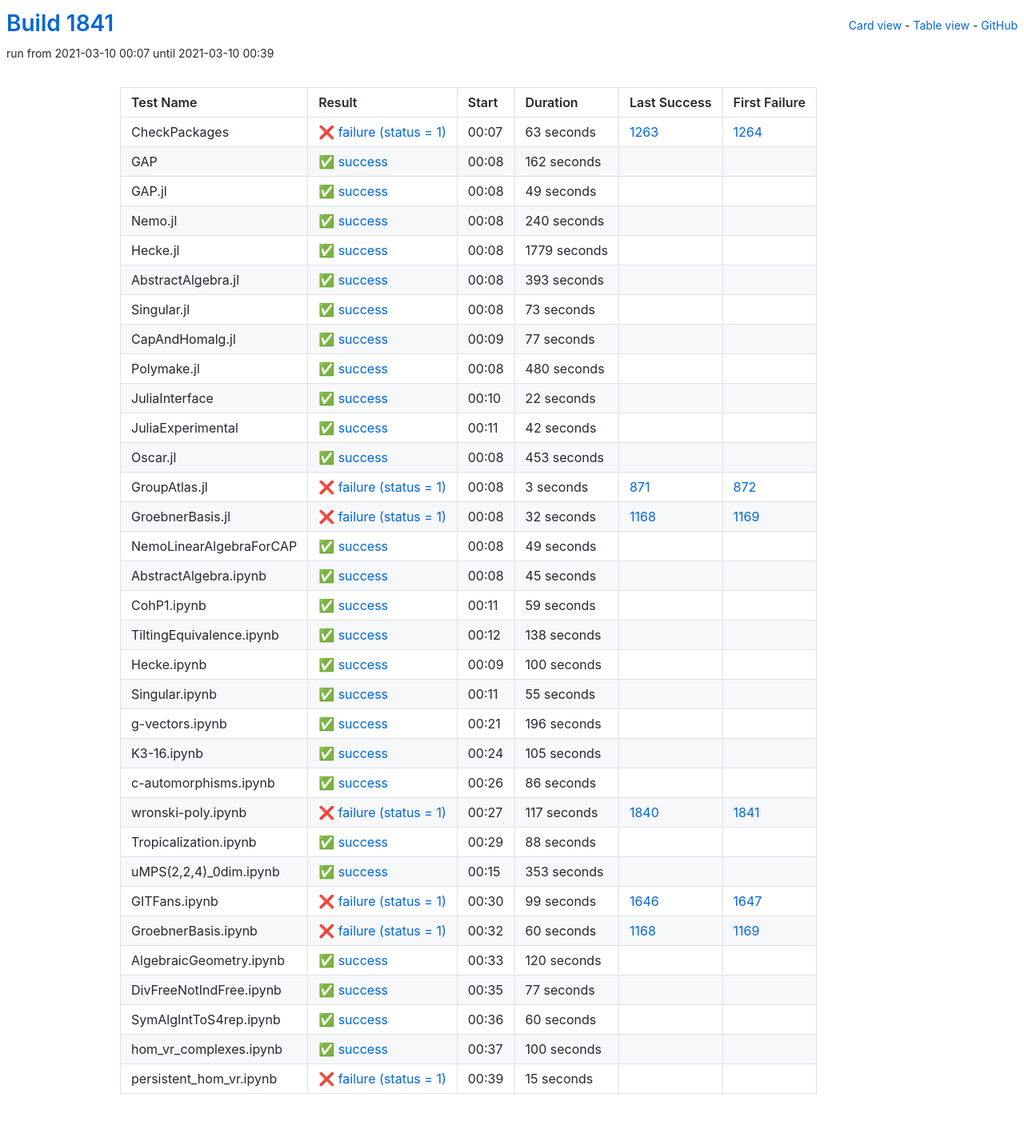
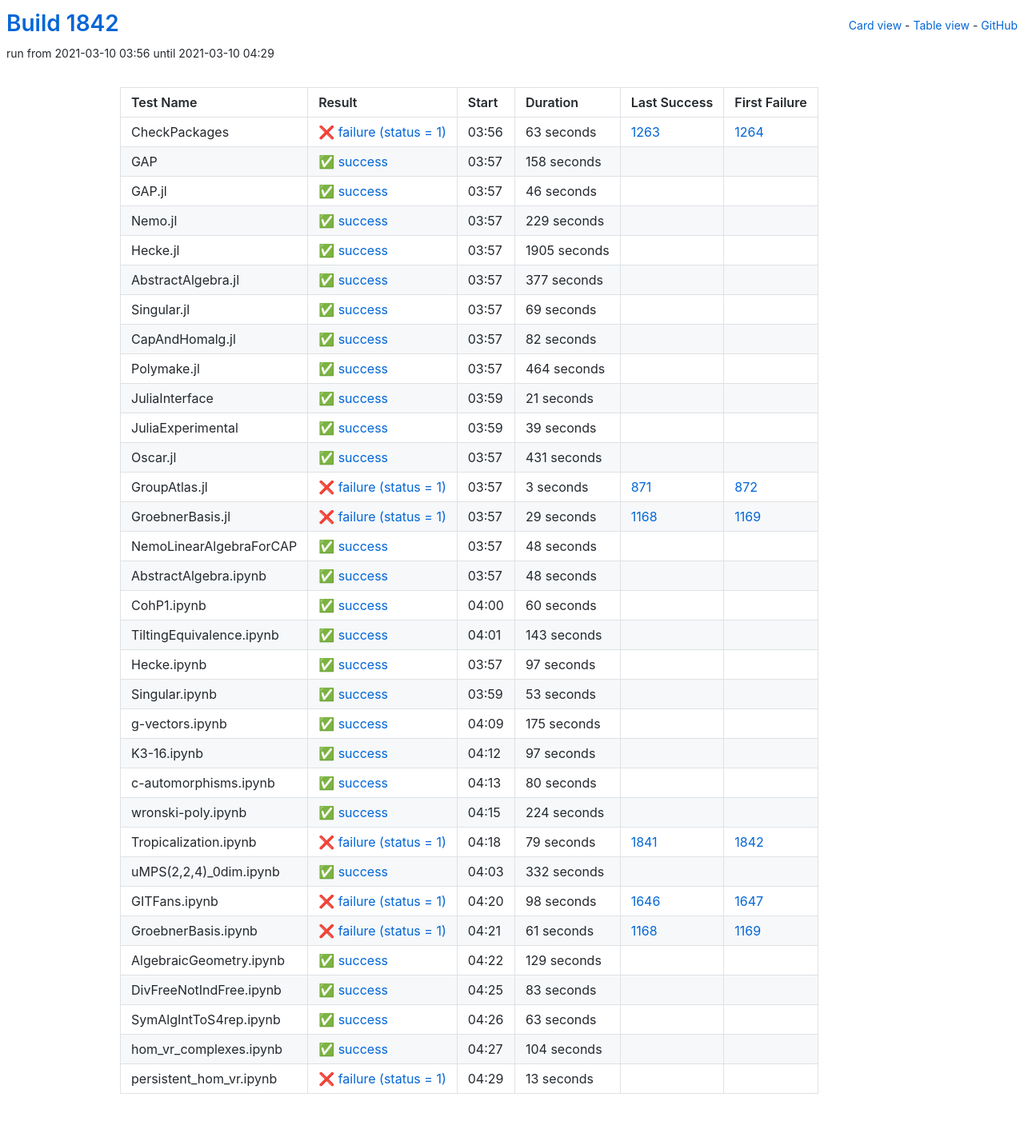
Before and after one commit to oscar-system/oscar-ci-status-stable, a Jekyll site: the page built from table.html, in a window 1280 px wide. Shown: the whole page at 80% size. Built offline with Jekyll 4.4.1, drawn with Linux system fonts in a browser that asks for light colours.

Commit message:
Build #1842

```diff
--- a/_data/ci.yml
+++ b/_data/ci.yml
@@ -1,6 +1,6 @@
 ---
-build: 1841
-build_url: https://oscarci.mathematik.uni-kl.de/job/oscar-stable/1841/
+build: 1842
+build_url: https://oscarci.mathematik.uni-kl.de/job/oscar-stable/1842/
 job: oscar-stable
 organization: oscar-system
 repo: oscar-ci-status-stable
@@ -8,8 +8,8 @@ repourl: https://github.com/oscar-system/oscar-ci-status-stable
 tests:
 - name: CheckPackages
   id: checkpackages
-  log: https://oscarci.mathematik.uni-kl.de/job/oscar-stable/1841/artifact/logs/build-1841/CheckPackages.log
-  start: 2021-03-10 00:07
+  log: https://oscarci.mathematik.uni-kl.de/job/oscar-stable/1842/artifact/logs/build-1842/CheckPackages.log
+  start: 2021-03-10 03:56
   success: false
   exitcode: 1
   status: failure
@@ -20,140 +20,140 @@ tests:
   first_failure_url: https://oscarci.mathematik.uni-kl.de/job/oscar-stable/1264/
 - name: GAP
   id: gap
-  log: https://oscarci.mathematik.uni-kl.de/job/oscar-stable/1841/artifact/logs/build-1841/GAP.log
-  start: 2021-03-10 00:08
+  log: https://oscarci.mathematik.uni-kl.de/job/oscar-stable/1842/artifact/logs/build-1842/GAP.log
+  start: 2021-03-10 03:57
   success: true
   exitcode: 0
   status: success
-  duration: 162
+  duration: 158
   last_success: false
   last_success_url:
   first_failure: false
   first_failure_url:
 - name: GAP.jl
   id: gap-jl
-  log: https://oscarci.mathematik.uni-kl.de/job/oscar-stable/1841/artifact/logs/build-1841/GAP.jl.log
-  start: 2021-03-10 00:08
+  log: https://oscarci.mathematik.uni-kl.de/job/oscar-stable/1842/artifact/logs/build-1842/GAP.jl.log
+  start: 2021-03-10 03:57
   success: true
   exitcode: 0
   status: success
-  duration: 49
+  duration: 46
   last_success: false
   last_success_url:
   first_failure: false
   first_failure_url:
 - name: Nemo.jl
   id: nemo-jl
-  log: https://oscarci.mathematik.uni-kl.de/job/oscar-stable/1841/artifact/logs/build-1841/Nemo.jl.log
-  start: 2021-03-10 00:08
+  log: https://oscarci.mathematik.uni-kl.de/job/oscar-stable/1842/artifact/logs/build-1842/Nemo.jl.log
+  start: 2021-03-10 03:57
   success: true
   exitcode: 0
   status: success
-  duration: 240
+  duration: 229
   last_success: false
   last_success_url:
   first_failure: false
   first_failure_url:
 - name: Hecke.jl
   id: hecke-jl
-  log: https://oscarci.mathematik.uni-kl.de/job/oscar-stable/1841/artifact/logs/build-1841/Hecke.jl.log
-  start: 2021-03-10 00:08
+  log: https://oscarci.mathematik.uni-kl.de/job/oscar-stable/1842/artifact/logs/build-1842/Hecke.jl.log
+  start: 2021-03-10 03:57
   success: true
   exitcode: 0
   status: success
-  duration: 1779
+  duration: 1905
   last_success: false
   last_success_url:
   first_failure: false
   first_failure_url:
 - name: AbstractAlgebra.jl
   id: abstractalgebra-jl
-  log: https://oscarci.mathematik.uni-kl.de/job/oscar-stable/1841/artifact/logs/build-1841/AbstractAlgebra.jl.log
-  start: 2021-03-10 00:08
+  log: https://oscarci.mathematik.uni-kl.de/job/oscar-stable/1842/artifact/logs/build-1842/AbstractAlgebra.jl.log
+  start: 2021-03-10 03:57
   success: true
   exitcode: 0
   status: success
-  duration: 393
+  duration: 377
   last_success: false
   last_success_url:
   first_failure: false
   first_failure_url:
 - name: Singular.jl
   id: singular-jl
-  log: https://oscarci.mathematik.uni-kl.de/job/oscar-stable/1841/artifact/logs/build-1841/Singular.jl.log
-  start: 2021-03-10 00:08
+  log: https://oscarci.mathematik.uni-kl.de/job/oscar-stable/1842/artifact/logs/build-1842/Singular.jl.log
+  start: 2021-03-10 03:57
   success: true
   exitcode: 0
   status: success
-  duration: 73
+  duration: 69
   last_success: false
   last_success_url:
   first_failure: false
   first_failure_url:
 - name: CapAndHomalg.jl
   id: capandhomalg-jl
-  log: https://oscarci.mathematik.uni-kl.de/job/oscar-stable/1841/artifact/logs/build-1841/CapAndHomalg.jl.log
-  start: 2021-03-10 00:09
+  log: https://oscarci.mathematik.uni-kl.de/job/oscar-stable/1842/artifact/logs/build-1842/CapAndHomalg.jl.log
+  start: 2021-03-10 03:57
   success: true
   exitcode: 0
   status: success
-  duration: 77
+  duration: 82
   last_success: false
   last_success_url:
   first_failure: false
   first_failure_url:
 - name: Polymake.jl
   id: polymake-jl
-  log: https://oscarci.mathematik.uni-kl.de/job/oscar-stable/1841/artifact/logs/build-1841/Polymake.jl.log
-  start: 2021-03-10 00:08
+  log: https://oscarci.mathematik.uni-kl.de/job/oscar-stable/1842/artifact/logs/build-1842/Polymake.jl.log
+  start: 2021-03-10 03:57
   success: true
   exitcode: 0
   status: success
-  duration: 480
+  duration: 464
   last_success: false
   last_success_url:
   first_failure: false
   first_failure_url:
 - name: JuliaInterface
   id: juliainterface
-  log: https://oscarci.mathematik.uni-kl.de/job/oscar-stable/1841/artifact/logs/build-1841/JuliaInterface.log
-  start: 2021-03-10 00:10
+  log: https://oscarci.mathematik.uni-kl.de/job/oscar-stable/1842/artifact/logs/build-1842/JuliaInterface.log
+  start: 2021-03-10 03:59
   success: true
   exitcode: 0
   status: success
-  duration: 22
+  duration: 21
   last_success: false
   last_success_url:
   first_failure: false
   first_failure_url:
 - name: JuliaExperimental
   id: juliaexperimental
-  log: https://oscarci.mathematik.uni-kl.de/job/oscar-stable/1841/artifact/logs/build-1841/JuliaExperimental.log
-  start: 2021-03-10 00:11
+  log: https://oscarci.mathematik.uni-kl.de/job/oscar-stable/1842/artifact/logs/build-1842/JuliaExperimental.log
+  start: 2021-03-10 03:59
   success: true
   exitcode: 0
   status: success
-  duration: 42
+  duration: 39
   last_success: false
   last_success_url:
   first_failure: false
   first_failure_url:
 - name: Oscar.jl
   id: oscar-jl
-  log: https://oscarci.mathematik.uni-kl.de/job/oscar-stable/1841/artifact/logs/build-1841/Oscar.jl.log
-  start: 2021-03-10 00:08
+  log: https://oscarci.mathematik.uni-kl.de/job/oscar-stable/1842/artifact/logs/build-1842/Oscar.jl.log
+  start: 2021-03-10 03:57
   success: true
   exitcode: 0
   status: success
-  duration: 453
+  duration: 431
   last_success: false
   last_success_url:
   first_failure: false
   first_failure_url:
 - name: GroupAtlas.jl
   id: groupatlas-jl
-  log: https://oscarci.mathematik.uni-kl.de/job/oscar-stable/1841/artifact/logs/build-1841/GroupAtlas.jl.log
-  start: 2021-03-10 00:08
+  log: https://oscarci.mathematik.uni-kl.de/job/oscar-stable/1842/artifact/logs/build-1842/GroupAtlas.jl.log
+  start: 2021-03-10 03:57
   success: false
   exitcode: 1
   status: failure
@@ -164,212 +164,44 @@ tests:
   first_failure_url: https://oscarci.mathematik.uni-kl.de/job/oscar-stable/872/
 - name: GroebnerBasis.jl
   id: groebnerbasis-jl
-  log: https://oscarci.mathematik.uni-kl.de/job/oscar-stable/1841/artifact/logs/build-1841/GroebnerBasis.jl.log
-  start: 2021-03-10 00:08
+  log: https://oscarci.mathematik.uni-kl.de/job/oscar-stable/1842/artifact/logs/build-1842/GroebnerBasis.jl.log
+  start: 2021-03-10 03:57
   success: false
   exitcode: 1
   status: failure
-  duration: 32
+  duration: 29
   last_success: 1168
   last_success_url: https://oscarci.mathematik.uni-kl.de/job/oscar-stable/1168/
   first_failure: 1169
   first_failure_url: https://oscarci.mathematik.uni-kl.de/job/oscar-stable/1169/
 - name: NemoLinearAlgebraForCAP
   id: nemolinearalgebraforcap
-  log: https://oscarci.mathematik.uni-kl.de/job/oscar-stable/1841/artifact/logs/build-1841/NemoLinearAlgebraForCAP.log
-  start: 2021-03-10 00:08
+  log: https://oscarci.mathematik.uni-kl.de/job/oscar-stable/1842/artifact/logs/build-1842/NemoLinearAlgebraForCAP.log
+  start: 2021-03-10 03:57
   success: true
   exitcode: 0
   status: success
-  duration: 49
+  duration: 48
   last_success: false
   last_success_url:
   first_failure: false
   first_failure_url:
 - name: AbstractAlgebra.ipynb
   id: abstractalgebra-ipynb
-  log: https://oscarci.mathematik.uni-kl.de/job/oscar-stable/1841/artifact/logs/build-1841/AbstractAlgebra.ipynb.log
-  start: 2021-03-10 00:08
+  log: https://oscarci.mathematik.uni-kl.de/job/oscar-stable/1842/artifact/logs/build-1842/AbstractAlgebra.ipynb.log
+  start: 2021-03-10 03:57
   success: true
   exitcode: 0
   status: success
-  duration: 45
+  duration: 48
   last_success: false
   last_success_url:
   first_failure: false
   first_failure_url:
 - name: CohP1.ipynb
   id: cohp1-ipynb
-  log: https://oscarci.mathematik.uni-kl.de/job/oscar-stable/1841/artifact/logs/build-1841/CohP1.ipynb.log
-  start: 2021-03-10 00:11
-  success: true
-  exitcode: 0
-  status: success
-  duration: 59
-  last_success: false
-  last_success_url:
-  first_failure: false
-  first_failure_url:
-- name: TiltingEquivalence.ipynb
-  id: tiltingequivalence-ipynb
-  log: https://oscarci.mathematik.uni-kl.de/job/oscar-stable/1841/artifact/logs/build-1841/TiltingEquivalence.ipynb.log
-  start: 2021-03-10 00:12
-  success: true
-  exitcode: 0
-  status: success
-  duration: 138
-  last_success: false
-  last_success_url:
-  first_failure: false
-  first_failure_url:
-- name: Hecke.ipynb
-  id: hecke-ipynb
-  log: https://oscarci.mathematik.uni-kl.de/job/oscar-stable/1841/artifact/logs/build-1841/Hecke.ipynb.log
-  start: 2021-03-10 00:09
-  success: true
-  exitcode: 0
-  status: success
-  duration: 100
-  last_success: false
-  last_success_url:
-  first_failure: false
-  first_failure_url:
-- name: Singular.ipynb
-  id: singular-ipynb
-  log: https://oscarci.mathematik.uni-kl.de/job/oscar-stable/1841/artifact/logs/build-1841/Singular.ipynb.log
-  start: 2021-03-10 00:11
-  success: true
-  exitcode: 0
-  status: success
-  duration: 55
-  last_success: false
-  last_success_url:
-  first_failure: false
-  first_failure_url:
-- name: g-vectors.ipynb
-  id: g-vectors-ipynb
-  log: https://oscarci.mathematik.uni-kl.de/job/oscar-stable/1841/artifact/logs/build-1841/g-vectors.ipynb.log
-  start: 2021-03-10 00:21
-  success: true
-  exitcode: 0
-  status: success
-  duration: 196
-  last_success: false
-  last_success_url:
-  first_failure: false
-  first_failure_url:
-- name: K3-16.ipynb
-  id: k3-16-ipynb
-  log: https://oscarci.mathematik.uni-kl.de/job/oscar-stable/1841/artifact/logs/build-1841/K3-16.ipynb.log
-  start: 2021-03-10 00:24
-  success: true
-  exitcode: 0
-  status: success
-  duration: 105
-  last_success: false
-  last_success_url:
-  first_failure: false
-  first_failure_url:
-- name: c-automorphisms.ipynb
-  id: c-automorphisms-ipynb
-  log: https://oscarci.mathematik.uni-kl.de/job/oscar-stable/1841/artifact/logs/build-1841/c-automorphisms.ipynb.log
-  start: 2021-03-10 00:26
-  success: true
-  exitcode: 0
-  status: success
-  duration: 86
-  last_success: false
-  last_success_url:
-  first_failure: false
-  first_failure_url:
-- name: wronski-poly.ipynb
-  id: wronski-poly-ipynb
-  log: https://oscarci.mathematik.uni-kl.de/job/oscar-stable/1841/artifact/logs/build-1841/wronski-poly.ipynb.log
-  start: 2021-03-10 00:27
-  success: false
-  exitcode: 1
-  status: failure
-  duration: 117
-  last_success: 1840
-  last_success_url: https://oscarci.mathematik.uni-kl.de/job/oscar-stable/1840/
-  first_failure: 1841
-  first_failure_url: https://oscarci.mathematik.uni-kl.de/job/oscar-stable/1841/
-- name: Tropicalization.ipynb
-  id: tropicalization-ipynb
-  log: https://oscarci.mathematik.uni-kl.de/job/oscar-stable/1841/artifact/logs/build-1841/Tropicalization.ipynb.log
-  start: 2021-03-10 00:29
-  success: true
-  exitcode: 0
-  status: success
-  duration: 88
-  last_success: false
-  last_success_url:
-  first_failure: false
-  first_failure_url:
-- name: uMPS(2,2,4)_0dim.ipynb
-  id: umps-2-2-4-0dim-ipynb
-  log: https://oscarci.mathematik.uni-kl.de/job/oscar-stable/1841/artifact/logs/build-1841/uMPS-2-2-4-_0dim.ipynb.log
-  start: 2021-03-10 00:15
-  success: true
-  exitcode: 0
-  status: success
-  duration: 353
-  last_success: false
-  last_success_url:
-  first_failure: false
-  first_failure_url:
-- name: GITFans.ipynb
-  id: gitfans-ipynb
-  log: https://oscarci.mathematik.uni-kl.de/job/oscar-stable/1841/artifact/logs/build-1841/GITFans.ipynb.log
-  start: 2021-03-10 00:30
-  success: false
-  exitcode: 1
-  status: failure
-  duration: 99
-  last_success: 1646
-  last_success_url: https://oscarci.mathematik.uni-kl.de/job/oscar-stable/1646/
-  first_failure: 1647
-  first_failure_url: https://oscarci.mathematik.uni-kl.de/job/oscar-stable/1647/
-- name: GroebnerBasis.ipynb
-  id: groebnerbasis-ipynb
-  log: https://oscarci.mathematik.uni-kl.de/job/oscar-stable/1841/artifact/logs/build-1841/GroebnerBasis.ipynb.log
-  start: 2021-03-10 00:32
-  success: false
-  exitcode: 1
-  status: failure
-  duration: 60
-  last_success: 1168
-  last_success_url: https://oscarci.mathematik.uni-kl.de/job/oscar-stable/1168/
-  first_failure: 1169
-  first_failure_url: https://oscarci.mathematik.uni-kl.de/job/oscar-stable/1169/
-- name: AlgebraicGeometry.ipynb
-  id: algebraicgeometry-ipynb
-  log: https://oscarci.mathematik.uni-kl.de/job/oscar-stable/1841/artifact/logs/build-1841/AlgebraicGeometry.ipynb.log
-  start: 2021-03-10 00:33
-  success: true
-  exitcode: 0
-  status: success
-  duration: 120
-  last_success: false
-  last_success_url:
-  first_failure: false
-  first_failure_url:
-- name: DivFreeNotIndFree.ipynb
-  id: divfreenotindfree-ipynb
-  log: https://oscarci.mathematik.uni-kl.de/job/oscar-stable/1841/artifact/logs/build-1841/DivFreeNotIndFree.ipynb.log
-  start: 2021-03-10 00:35
-  success: true
-  exitcode: 0
-  status: success
-  duration: 77
-  last_success: false
-  last_success_url:
-  first_failure: false
-  first_failure_url:
-- name: SymAlgIntToS4rep.ipynb
-  id: symalginttos4rep-ipynb
-  log: https://oscarci.mathematik.uni-kl.de/job/oscar-stable/1841/artifact/logs/build-1841/SymAlgIntToS4rep.ipynb.log
-  start: 2021-03-10 00:36
+  log: https://oscarci.mathematik.uni-kl.de/job/oscar-stable/1842/artifact/logs/build-1842/CohP1.ipynb.log
+  start: 2021-03-10 04:00
   success: true
   exitcode: 0
   status: success
@@ -378,26 +210,194 @@ tests:
   last_success_url:
   first_failure: false
   first_failure_url:
-- name: hom_vr_complexes.ipynb
-  id: hom-vr-complexes-ipynb
-  log: https://oscarci.mathematik.uni-kl.de/job/oscar-stable/1841/artifact/logs/build-1841/hom_vr_complexes.ipynb.log
-  start: 2021-03-10 00:37
+- name: TiltingEquivalence.ipynb
+  id: tiltingequivalence-ipynb
+  log: https://oscarci.mathematik.uni-kl.de/job/oscar-stable/1842/artifact/logs/build-1842/TiltingEquivalence.ipynb.log
+  start: 2021-03-10 04:01
   success: true
   exitcode: 0
   status: success
-  duration: 100
+  duration: 143
+  last_success: false
+  last_success_url:
+  first_failure: false
+  first_failure_url:
+- name: Hecke.ipynb
+  id: hecke-ipynb
+  log: https://oscarci.mathematik.uni-kl.de/job/oscar-stable/1842/artifact/logs/build-1842/Hecke.ipynb.log
+  start: 2021-03-10 03:57
+  success: true
+  exitcode: 0
+  status: success
+  duration: 97
+  last_success: false
+  last_success_url:
+  first_failure: false
+  first_failure_url:
+- name: Singular.ipynb
+  id: singular-ipynb
+  log: https://oscarci.mathematik.uni-kl.de/job/oscar-stable/1842/artifact/logs/build-1842/Singular.ipynb.log
+  start: 2021-03-10 03:59
+  success: true
+  exitcode: 0
+  status: success
+  duration: 53
+  last_success: false
+  last_success_url:
+  first_failure: false
+  first_failure_url:
+- name: g-vectors.ipynb
+  id: g-vectors-ipynb
+  log: https://oscarci.mathematik.uni-kl.de/job/oscar-stable/1842/artifact/logs/build-1842/g-vectors.ipynb.log
+  start: 2021-03-10 04:09
+  success: true
+  exitcode: 0
+  status: success
+  duration: 175
+  last_success: false
+  last_success_url:
+  first_failure: false
+  first_failure_url:
+- name: K3-16.ipynb
+  id: k3-16-ipynb
+  log: https://oscarci.mathematik.uni-kl.de/job/oscar-stable/1842/artifact/logs/build-1842/K3-16.ipynb.log
+  start: 2021-03-10 04:12
+  success: true
+  exitcode: 0
+  status: success
+  duration: 97
+  last_success: false
+  last_success_url:
+  first_failure: false
+  first_failure_url:
+- name: c-automorphisms.ipynb
+  id: c-automorphisms-ipynb
+  log: https://oscarci.mathematik.uni-kl.de/job/oscar-stable/1842/artifact/logs/build-1842/c-automorphisms.ipynb.log
+  start: 2021-03-10 04:13
+  success: true
+  exitcode: 0
+  status: success
+  duration: 80
+  last_success: false
+  last_success_url:
+  first_failure: false
+  first_failure_url:
+- name: wronski-poly.ipynb
+  id: wronski-poly-ipynb
+  log: https://oscarci.mathematik.uni-kl.de/job/oscar-stable/1842/artifact/logs/build-1842/wronski-poly.ipynb.log
+  start: 2021-03-10 04:15
+  success: true
+  exitcode: 0
+  status: success
+  duration: 224
+  last_success: false
+  last_success_url:
+  first_failure: false
+  first_failure_url:
+- name: Tropicalization.ipynb
+  id: tropicalization-ipynb
+  log: https://oscarci.mathematik.uni-kl.de/job/oscar-stable/1842/artifact/logs/build-1842/Tropicalization.ipynb.log
+  start: 2021-03-10 04:18
+  success: false
+  exitcode: 1
+  status: failure
+  duration: 79
+  last_success: 1841
+  last_success_url: https://oscarci.mathematik.uni-kl.de/job/oscar-stable/1841/
+  first_failure: 1842
+  first_failure_url: https://oscarci.mathematik.uni-kl.de/job/oscar-stable/1842/
+- name: uMPS(2,2,4)_0dim.ipynb
+  id: umps-2-2-4-0dim-ipynb
+  log: https://oscarci.mathematik.uni-kl.de/job/oscar-stable/1842/artifact/logs/build-1842/uMPS-2-2-4-_0dim.ipynb.log
+  start: 2021-03-10 04:03
+  success: true
+  exitcode: 0
+  status: success
+  duration: 332
+  last_success: false
+  last_success_url:
+  first_failure: false
+  first_failure_url:
+- name: GITFans.ipynb
+  id: gitfans-ipynb
+  log: https://oscarci.mathematik.uni-kl.de/job/oscar-stable/1842/artifact/logs/build-1842/GITFans.ipynb.log
+  start: 2021-03-10 04:20
+  success: false
+  exitcode: 1
+  status: failure
+  duration: 98
+  last_success: 1646
+  last_success_url: https://oscarci.mathematik.uni-kl.de/job/oscar-stable/1646/
+  first_failure: 1647
+  first_failure_url: https://oscarci.mathematik.uni-kl.de/job/oscar-stable/1647/
+- name: GroebnerBasis.ipynb
+  id: groebnerbasis-ipynb
+  log: https://oscarci.mathematik.uni-kl.de/job/oscar-stable/1842/artifact/logs/build-1842/GroebnerBasis.ipynb.log
+  start: 2021-03-10 04:21
+  success: false
+  exitcode: 1
+  status: failure
+  duration: 61
+  last_success: 1168
+  last_success_url: https://oscarci.mathematik.uni-kl.de/job/oscar-stable/1168/
+  first_failure: 1169
+  first_failure_url: https://oscarci.mathematik.uni-kl.de/job/oscar-stable/1169/
+- name: AlgebraicGeometry.ipynb
+  id: algebraicgeometry-ipynb
+  log: https://oscarci.mathematik.uni-kl.de/job/oscar-stable/1842/artifact/logs/build-1842/AlgebraicGeometry.ipynb.log
+  start: 2021-03-10 04:22
+  success: true
+  exitcode: 0
+  status: success
+  duration: 129
+  last_success: false
+  last_success_url:
+  first_failure: false
+  first_failure_url:
+- name: DivFreeNotIndFree.ipynb
+  id: divfreenotindfree-ipynb
+  log: https://oscarci.mathematik.uni-kl.de/job/oscar-stable/1842/artifact/logs/build-1842/DivFreeNotIndFree.ipynb.log
+  start: 2021-03-10 04:25
+  success: true
+  exitcode: 0
+  status: success
+  duration: 83
+  last_success: false
+  last_success_url:
+  first_failure: false
+  first_failure_url:
+- name: SymAlgIntToS4rep.ipynb
+  id: symalginttos4rep-ipynb
+  log: https://oscarci.mathematik.uni-kl.de/job/oscar-stable/1842/artifact/logs/build-1842/SymAlgIntToS4rep.ipynb.log
+  start: 2021-03-10 04:26
+  success: true
+  exitcode: 0
+  status: success
+  duration: 63
+  last_success: false
+  last_success_url:
+  first_failure: false
+  first_failure_url:
+- name: hom_vr_complexes.ipynb
+  id: hom-vr-complexes-ipynb
+  log: https://oscarci.mathematik.uni-kl.de/job/oscar-stable/1842/artifact/logs/build-1842/hom_vr_complexes.ipynb.log
+  start: 2021-03-10 04:27
+  success: true
+  exitcode: 0
+  status: success
+  duration: 104
   last_success: false
   last_success_url:
   first_failure: false
   first_failure_url:
 - name: persistent_hom_vr.ipynb
   id: persistent-hom-vr-ipynb
-  log: https://oscarci.mathematik.uni-kl.de/job/oscar-stable/1841/artifact/logs/build-1841/persistent_hom_vr.ipynb.log
-  start: 2021-03-10 00:39
+  log: https://oscarci.mathematik.uni-kl.de/job/oscar-stable/1842/artifact/logs/build-1842/persistent_hom_vr.ipynb.log
+  start: 2021-03-10 04:29
   success: false
   exitcode: 1
   status: failure
-  duration: 15
+  duration: 13
   last_success: false
   last_success_url:
   first_failure: false
```
Also changed, not shown: README.md.
